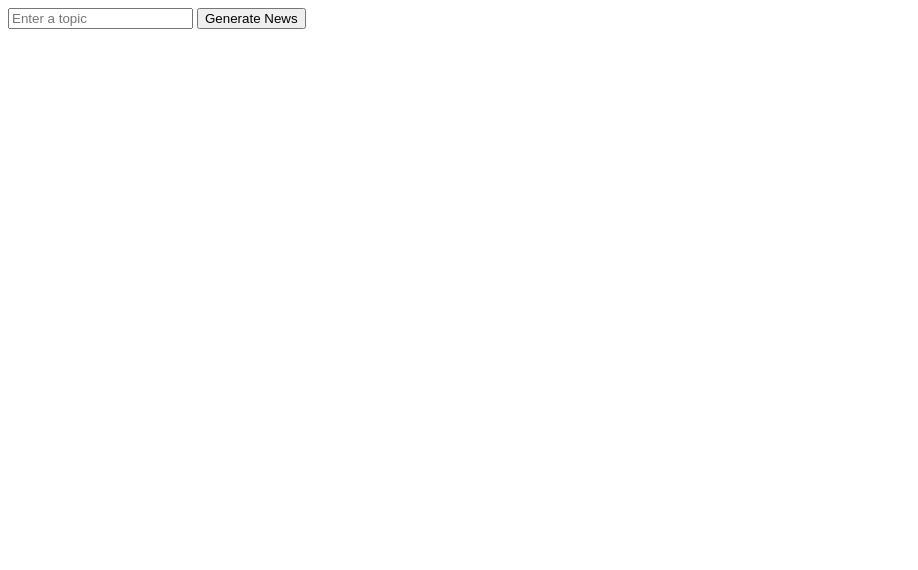
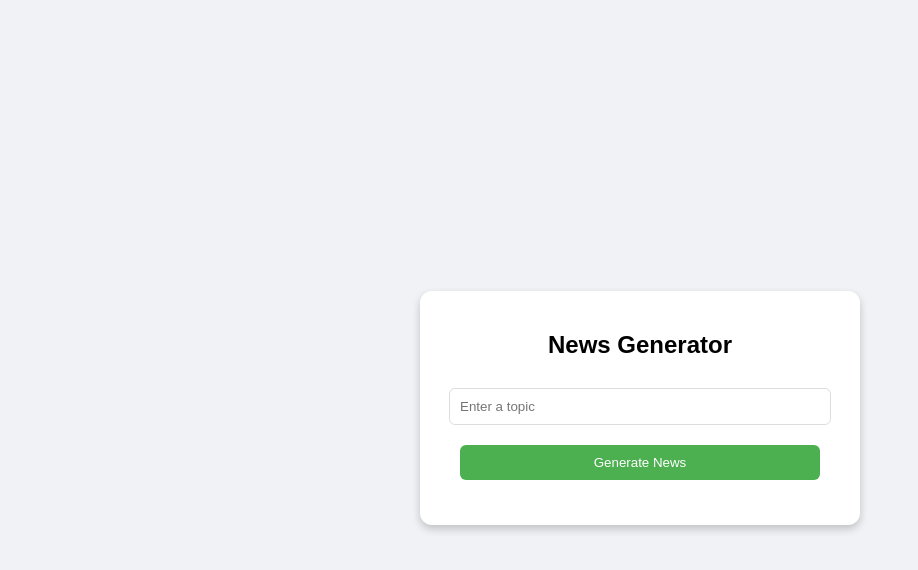
Before and after one commit to NupurDhanorkar/news, a plain HTML site: page index.html in a window 1280 px wide. Shown: the whole page, without its empty margins (0-918 px from the left). Drawn offline with Linux system fonts and the light colour scheme.

Commit message:
Updated API key and improved news generation

```diff
--- a/index.html
+++ b/index.html
@@ -1,32 +1,77 @@
+<!DOCTYPE html>
 <html>
+  <head>
+    <title>News Generator</title>
+    <style>
+      body {
+        font-family: Arial, sans-serif;
+        display: flex;
+        height: 100vh;
+        align-items: center;
+        justify-content: center;
+        background-color: #f0f2f5;
+      }
+      #container {
+        background-color: #fff;
+        padding: 20px;
+        border-radius: 12px;
+        box-shadow: 0 4px 8px rgba(0, 0, 0, 0.2);
+        width: 100%;
+        max-width: 400px;
+        text-align: center;
+      }
+      input, button {
+        width: 90%;
+        padding: 10px;
+        margin: 10px 0;
+        border: 1px solid #ddd;
+        border-radius: 6px;
+      }
+      button {
+        background-color: #4CAF50;
+        color: #fff;
+        border: none;
+        cursor: pointer;
+      }
+      #result {
+        margin-top: 15px;
+        text-align: left;
+      }
+    </style>
+  </head>
   <body>
-    <input id="input" type="text" placeholder="Enter a topic">
-    <button onclick="getNews()">Generate News</button>
-    <div id="result"></div>
+    <div id="container">
+      <h2>News Generator</h2>
+      <input id="input" type="text" placeholder="Enter a topic" />
+      <button onclick="getNews()">Generate News</button>
+      <div id="result"></div>
+    </div>
 
     <script>
       const input = document.getElementById("input");
 
       async function getNews() {
-        if (!input.value.trim()) {
-          alert("Please enter a topic!");
+        const API_KEY = "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"; // Replace with new API key
+        const topic = input.value.trim();
+
+        if (!topic) {
+          document.getElementById('result').innerHTML = `<p style='color:red;'>⚠️ Please enter a topic.</p>`;
           return;
         }
 
-        const API_KEY = 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; // Use the correct key
         try {
-          const response = await fetch("https://api.groq.com/v1/chat/completions", {
+          const response = await fetch("https://api.groq.com/openai/v1/chat/completions", {
             method: "POST",
             headers: {
               "Content-Type": "application/json",
               Authorization: "Bearer " + API_KEY,
             },
             body: JSON.stringify({
-              model: "llama-3-70b-chat",
+              model: "llama-3.3-70b-versatile",
               messages: [
                 {
                   role: "user",
-                  content: `Generate news on the topic "${input.value}" in a <div> tag with proper CSS styling.`,
+                  content: `Generate news on the topic "${topic}" in a <div> tag with proper CSS styling.`,
                 },
               ],
             }),
@@ -34,17 +79,16 @@
 
           const body = await response.json();
 
-          if (body.choices && body.choices.length > 0) {
+          if (response.ok) {
             const newDiv = document.createElement('div');
             newDiv.innerHTML = body.choices[0].message.content;
             document.getElementById('result').innerHTML = '';
             document.getElementById('result').appendChild(newDiv);
           } else {
-            document.getElementById('result').innerHTML = "❌ No valid response. Check API key or endpoint.";
+            document.getElementById('result').innerHTML = `<p style='color:red;'>❌ Error: ${body.error.message}</p>`;
           }
-
         } catch (error) {
-          document.getElementById('result').innerHTML = `❌ Error: ${error.message}`;
+          document.getElementById('result').innerHTML = `<p style='color:red;'>❌ Failed to fetch data. Check API key or network connection.</p>`;
         }
       }
     </script>
```
